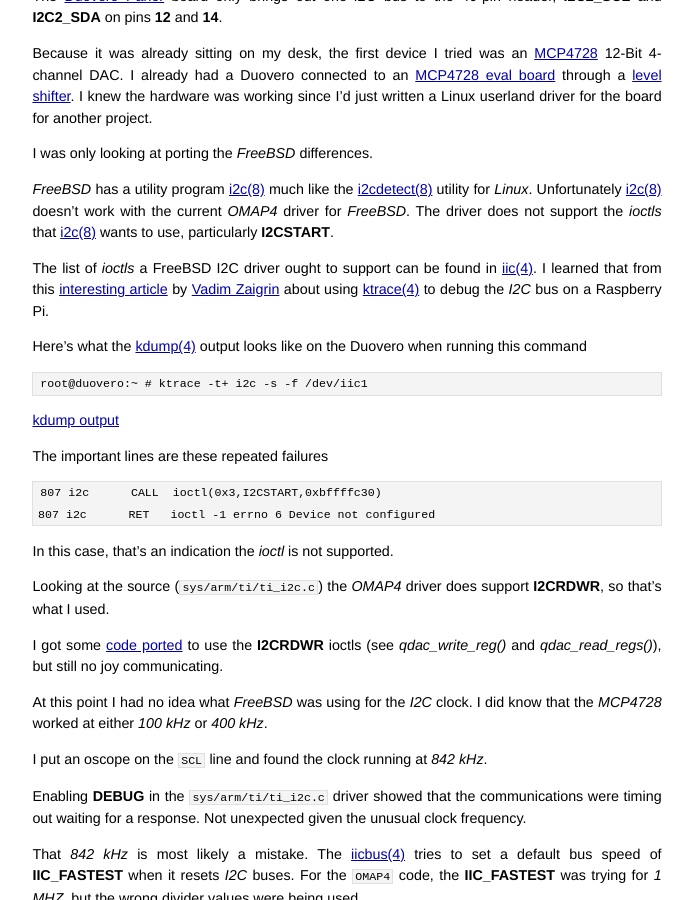
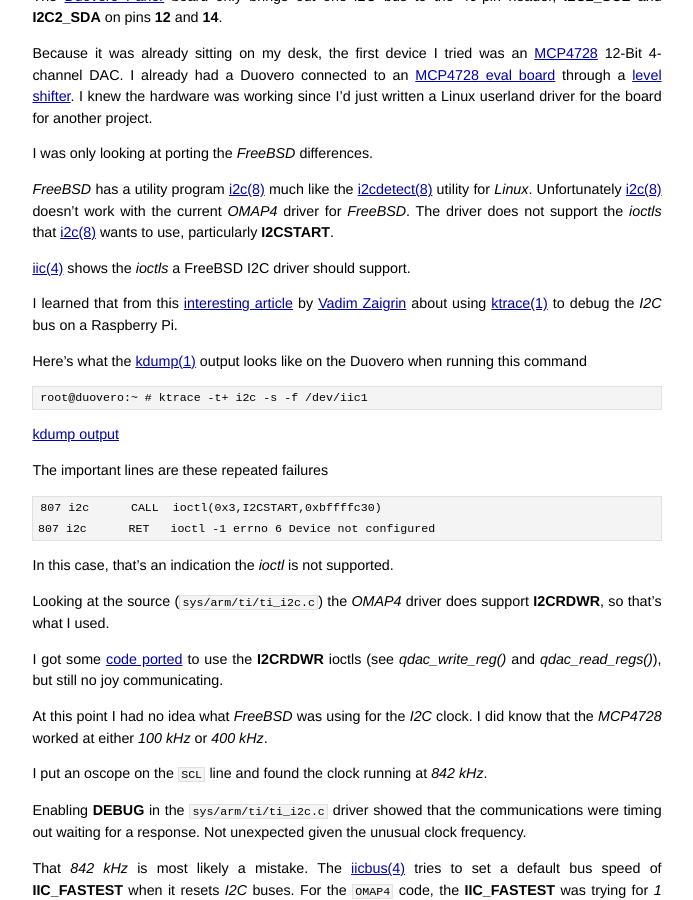
Before and after one commit to jumpnow/jumpnowtek-site, a Jekyll site: the page built from _posts/2014-11-13-FreeBSD-Duovero-I2C.md, in a window 1280 px wide and 900 px high, scrolled down 1203 px. Shown: the whole window, without its empty margins (293-986 px from the left). Built offline with Jekyll 4.4.1, drawn with Linux system fonts in a browser that asks for light colours; some of the changed lines change nothing that is shown.

Commit message:
Fix some links

```diff
--- a/_posts/2014-11-13-FreeBSD-Duovero-I2C.md
+++ b/_posts/2014-11-13-FreeBSD-Duovero-I2C.md
@@ -64,10 +64,12 @@
 
 *FreeBSD* has a utility program [i2c(8)][i2c] much like the [i2cdetect(8)][i2cdetect] utility for *Linux*. Unfortunately [i2c(8)][i2c] doesn't work with the current *OMAP4* driver for *FreeBSD*. The driver does not support the *ioctls* that [i2c(8)][i2c] wants to use, particularly **I2CSTART**.
 
-The list of *ioctls* a FreeBSD I2C driver ought to support can be found in [iic(4)][iic]. I learned that from this [interesting article][vzaigrin-i2c-ktrace] by [Vadim Zaigrin][vzaigrin] about using [ktrace(4)][ktrace] to debug the *I2C* bus on a Raspberry Pi.
+[iic(4)][iic] shows the *ioctls* a FreeBSD I2C driver should support.
+
+I learned that from this [interesting article][vzaigrin-i2c-ktrace] by [Vadim Zaigrin][vzaigrin] about using [ktrace(1)][ktrace] to debug the *I2C* bus on a Raspberry Pi.
 
 
-Here's what the [kdump(4)][kdump] output looks like on the Duovero when running this command
+Here's what the [kdump(1)][kdump] output looks like on the Duovero when running this command
 
     root@duovero:~ # ktrace -t+ i2c -s -f /dev/iic1
 
@@ -106,22 +108,41 @@
 
 
 [duovero]: https://store.gumstix.com/index.php/category/43/
+
 [duovero-dts]: https://github.com/scottellis/duovero-freebsd/blob/master/sys/boot/fdt/dts/arm/duovero.dts
+
 [default-speed-patch]: https://github.com/scottellis/duovero-freebsd/blob/master/patches/omap4-i2c-default-speed.patch
+
 [duovero-parlor]: https://store.gumstix.com/index.php/products/287/
+
 [i2c]: http://www.freebsd.org/cgi/man.cgi?query=i2c&apropos=0&sektion=8&manpath=FreeBSD+11-current&arch=default&format=html
+
 [i2cdetect]: http://linux.die.net/man/8/i2cdetect
+
+[vzaigrin-i2c-ktrace]: http://vzaigrin.wordpress.com/2014/04/28/working-with-i2c-in-freebsd-on-raspberry-pi/
+
+[vzaigrin]: http://vzaigrin.wordpress.com/
+
+[ktrace]: http://www.freebsd.org/cgi/man.cgi?query=ktrace&apropos=0&sektion=0&manpath=FreeBSD+11-current&arch=default&format=html
+
+[kdump]: http://www.freebsd.org/cgi/man.cgi?query=kdump&apropos=0&sektion=0&manpath=FreeBSD+11-current&arch=default&format=html
+
+[kdump-output]: https://gist.github.com/scottellis/460c0bb15871a9ff3843
+
+[mcp4728-qdac-c]: https://github.com/scottellis/qdac/blob/master/mcp4728-qdac.c
+
+[qdac]: https://github.com/scottellis/qdac
+
+[mcp4728]: http://ww1.microchip.com/downloads/en/DeviceDoc/22187E.pdf
+
+[mcp4728-evalboard]: http://www.digikey.com/product-search/en/programmers-development-systems/evaluation-boards-digital-to-analog-converters-dacs/2622540?k=mcp4728
+
+[iicbus]: http://www.freebsd.org/cgi/man.cgi?query=iicbus&apropos=0&sektion=4&manpath=FreeBSD+11-current&arch=default&format=html
+
+[level-shifter]: https://www.sparkfun.com/products/12009
+
+[qdac-readme]: https://github.com/scottellis/qdac/blob/master/README.md
+
+[twl6030]: http://www.ti.com/product/twl6030
+
 [iic]: http://www.freebsd.org/cgi/man.cgi?query=iic&sektion=4&apropos=0&manpath=FreeBSD+11-current
-[vzaigrin-i2c-ktrace]: http://vzaigrin.wordpress.com/2014/04/28/working-with-i2c-in-freebsd-on-raspberry-pi/
-[vzaigrin]: http://vzaigrin.wordpress.com/
-[ktrace]: http://www.freebsd.org/cgi/man.cgi?query=ktrace&apropos=0&sektion=4&manpath=FreeBSD+11-current&arch=default&format=html
-[kdump]: http://www.freebsd.org/cgi/man.cgi?query=kdump&apropos=0&sektion=4&manpath=FreeBSD+11-current&arch=default&format=html
-[kdump-output]: https://gist.github.com/scottellis/460c0bb15871a9ff3843
-[mcp4728-qdac-c]: https://github.com/scottellis/qdac/blob/master/mcp4728-qdac.c
-[qdac]: https://github.com/scottellis/qdac
-[mcp4728]: http://ww1.microchip.com/downloads/en/DeviceDoc/22187E.pdf
-[mcp4728-evalboard]: http://www.digikey.com/product-search/en/programmers-development-systems/evaluation-boards-digital-to-analog-converters-dacs/2622540?k=mcp4728
-[iicbus]: http://www.freebsd.org/cgi/man.cgi?query=iicbus&apropos=0&sektion=4&manpath=FreeBSD+11-current&arch=default&format=html
-[level-shifter]: https://www.sparkfun.com/products/12009
-[qdac-readme]: https://github.com/scottellis/qdac/blob/master/README.md
-[twl6030]: http://www.ti.com/product/twl6030
```
